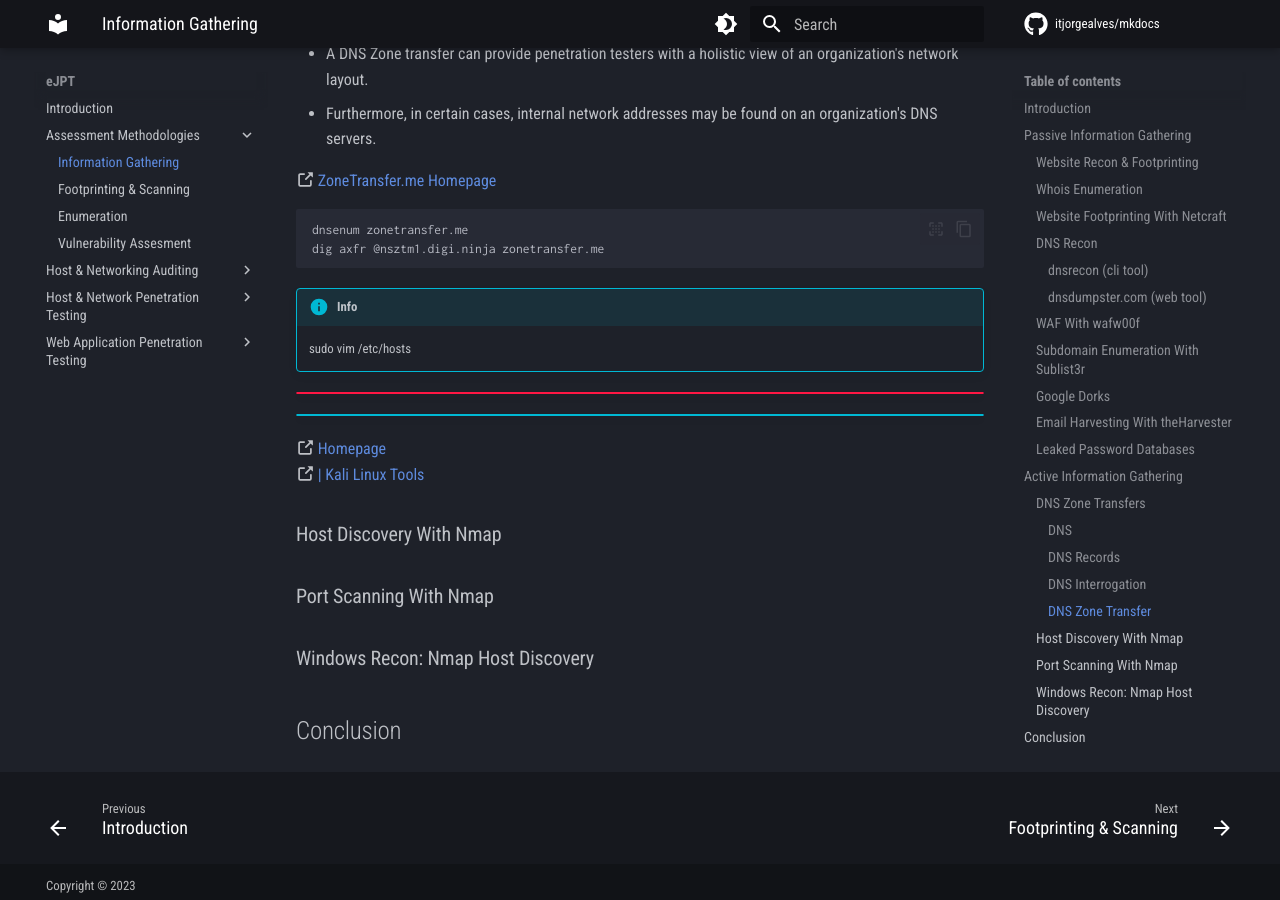
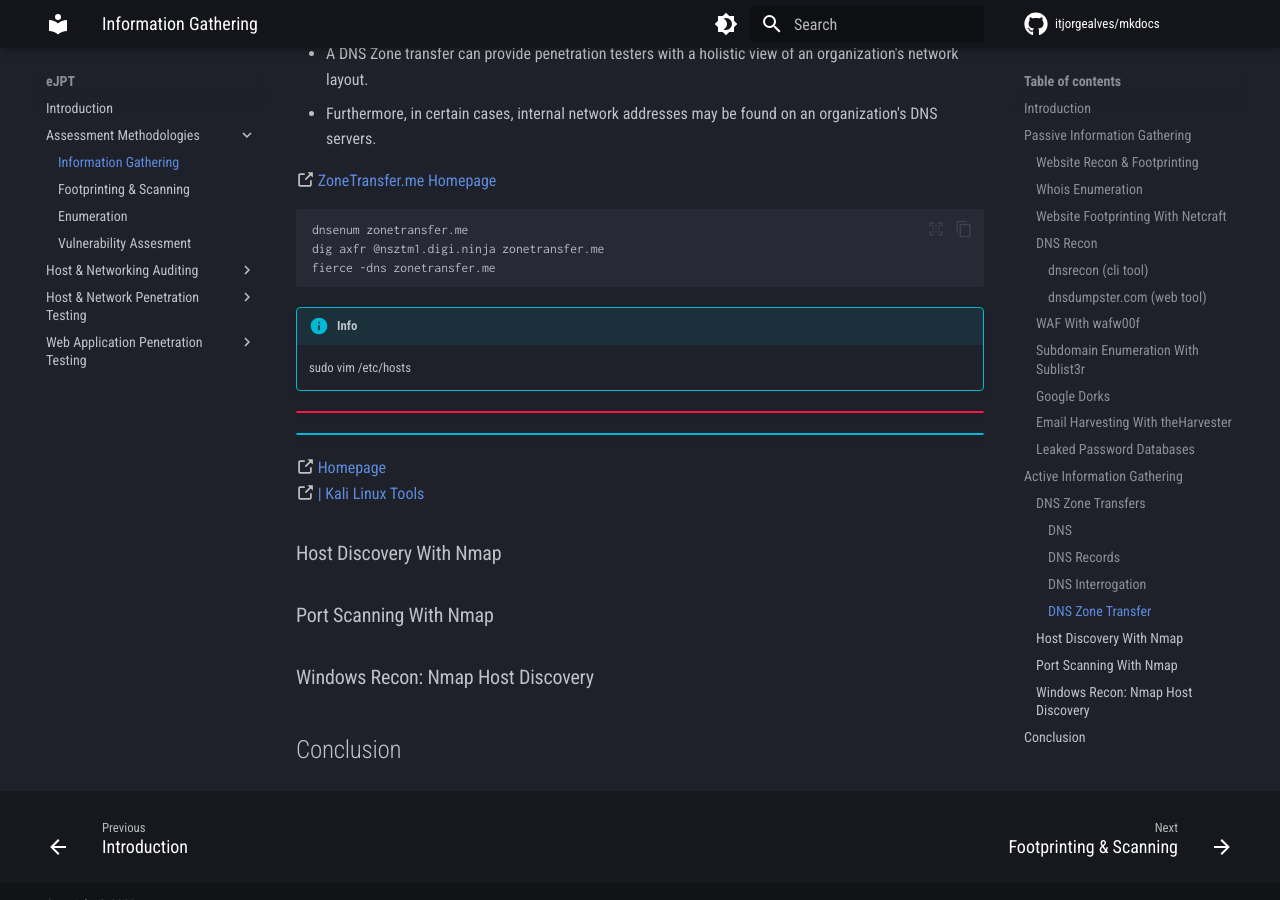
Before and after one commit to itjorgealves/mkdocs, an MkDocs documentation site: the page built from docs/eJPT/S1-Assessment-Methodologies/C1-Information-Gathering/Information-Gathering.md, in a window 1280 px wide and 900 px high, scrolled down 5177 px. Built offline with MkDocs 1.6.1 and Material for MkDocs 9.7.7, drawn with Linux system fonts in a browser that asks for light colours; comment, search, counter and statistics services are not loaded.

Commit message:
Update documentation

````diff
--- a/docs/eJPT/S1-Assessment-Methodologies/C1-Information-Gathering/Information-Gathering.md
+++ b/docs/eJPT/S1-Assessment-Methodologies/C1-Information-Gathering/Information-Gathering.md
@@ -160,6 +160,7 @@ theHarvester -d hackersploit.org -b google,linkedin
 ``` bash
 dnsenum zonetransfer.me
 dig axfr @nsztm1.digi.ninja zonetransfer.me
+fierce -dns zonetransfer.me
 ```
 !!! info
     sudo vim /etc/hosts
````
